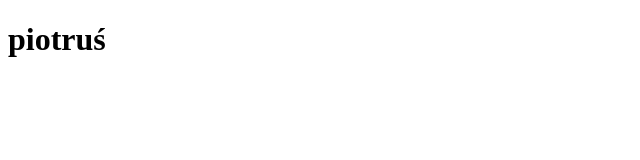
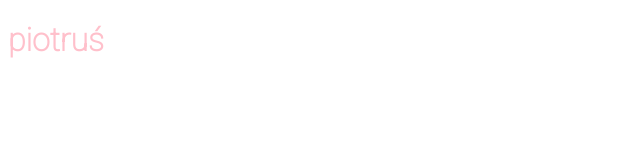
Before and after one commit to dominat3/dominat3.github.io, a plain HTML site: page index.html in a window 1280 px wide. Shown: the whole page, without its empty margins (0-640 px from the left). Drawn offline with Linux system fonts and the light colour scheme.

Commit message:
font family and color

```diff
--- a/index.html
+++ b/index.html
@@ -5,6 +5,10 @@
     <meta http-equiv="X-UA-Compatible" content="IE=edge">
     <meta name="viewport" content="width=device-width, initial-scale=1.0">
     <title>Document</title>
+    <link rel="preconnect" href="https://fonts.googleapis.com">
+<link rel="preconnect" href="https://fonts.gstatic.com" crossorigin>
+<link href="https://fonts.googleapis.com/css2?family=Roboto:ital,wght@0,100;1,400;1,900&display=swap" rel="stylesheet">
+<link rel="stylesheet" href="./style/index.css">
 </head>
 <body>
     <h1>piotruś</h1>
--- /dev/null
+++ b/style/index.css
@@ -0,0 +1,5 @@
+body {
+    font-family: 'Roboto', sans-serif;
+    color:pink;
+
+}
```
Also changed, not shown: 1 other file.
